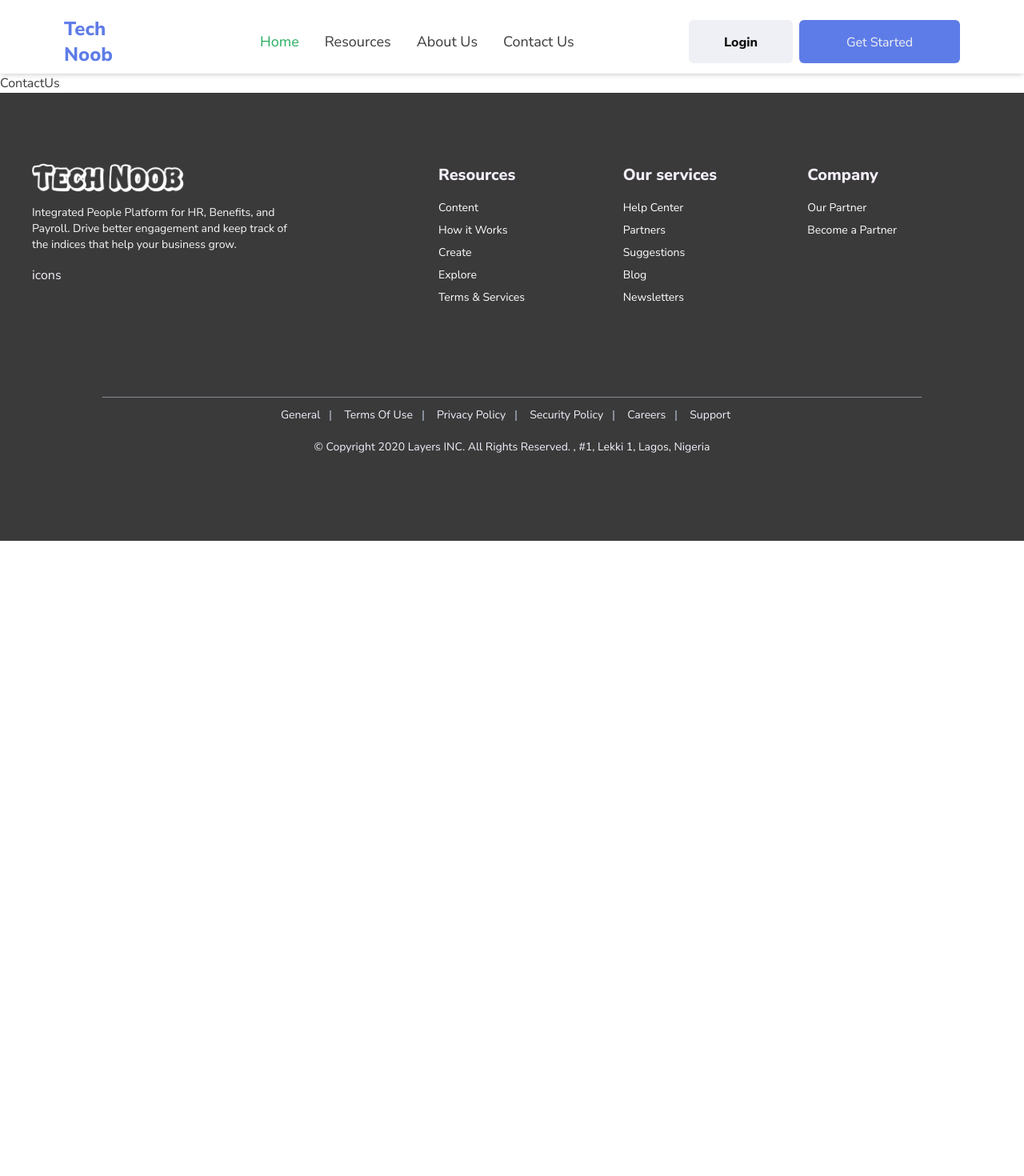
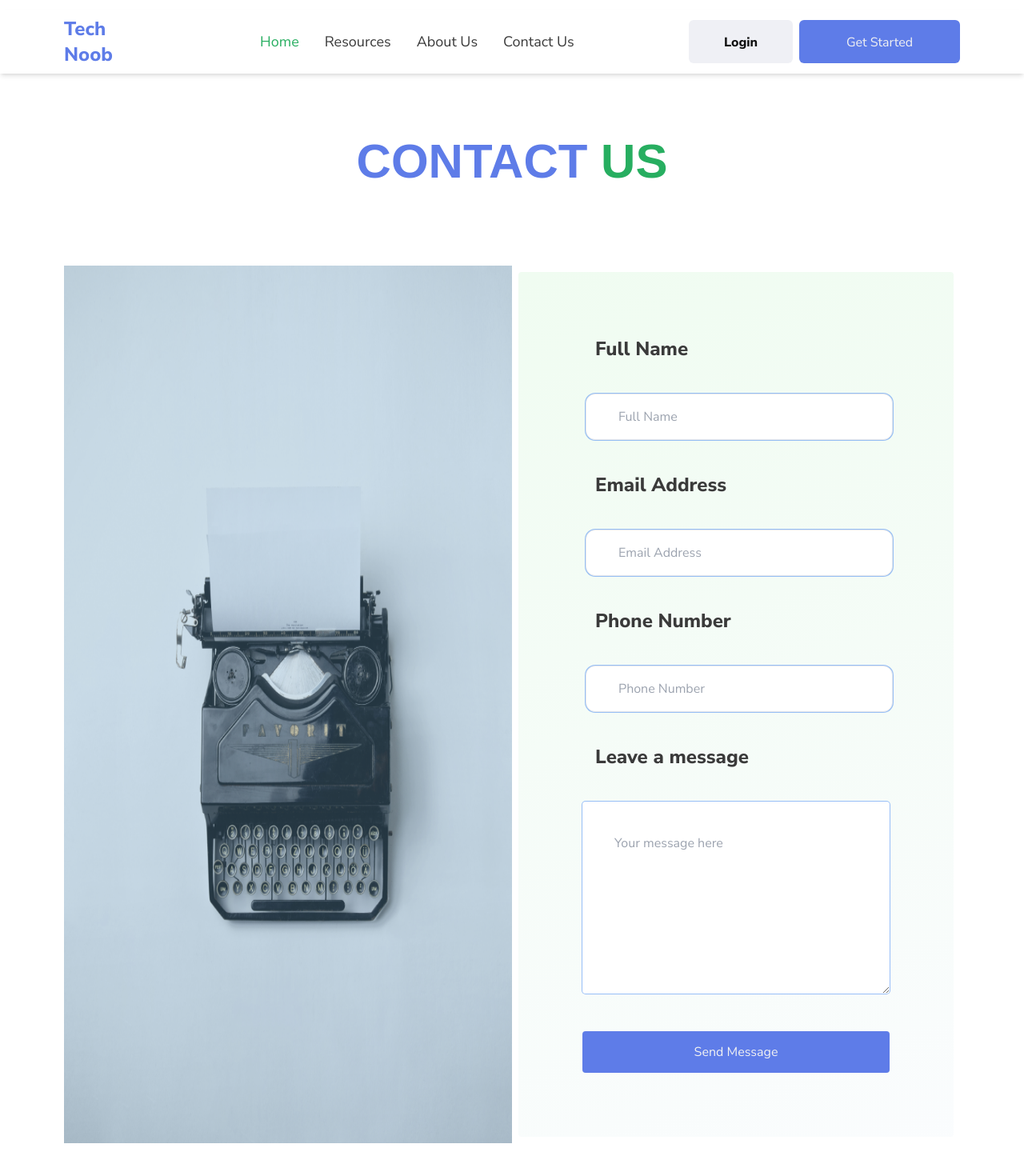
Before and after one commit to oluwatobiiloba/Technoob-Homebase, a React (Create React App) app in the folder Client/: page /Contact-Us in a window 1280 px wide. Shown: the top 1470 px of the page at 80% size. Before the commit the page ends 800 px from the top, so only its background shows below. Built offline with nearby package versions, Linux system fonts and the light colour scheme; a web font is replaced by a local one.

Commit message:
Contact us page is ready

```diff
--- a/Client/src/App.css
+++ b/Client/src/App.css
@@ -9,3 +9,8 @@
     font-family: 'Nunito Sans', sans-serif;
 
 }
+
+.bgcontact{
+    /* background-image: linear-gradient(120deg,  #dbf5df 100%, #F0F4FE 25%); */
+    background-image: linear-gradient(161.75deg, rgba(225, 249, 227, 0.5) 0.2%, rgba(240, 244, 254, 0.25) 109.04%);
+}
--- a/Client/src/pages/LandingPage/About/components/Footer.jsx
+++ b/Client/src/pages/LandingPage/About/components/Footer.jsx
@@ -11,7 +11,7 @@ const Footer = () => {
         </div>
         <form>
             <input type="text" placeholder='Enter your email address' className=' rounded m-1 border-tblue border px-10 py-4 italic' />
-            <button className=' rounded px-10 py-4 m-1 bg-tblue text-twhite'>Subscribe</button>
+            <button className=' rounded px-24 py-4 m-1 bg-tblue text-twhite'>Subscribe</button>
         </form>
     </footer>
   )
--- a/Client/src/pages/LandingPage/Contact/ContactUs.jsx
+++ b/Client/src/pages/LandingPage/Contact/ContactUs.jsx
@@ -1,8 +1,14 @@
-import React from 'react'
+import Header from './components/Header'
+import Form from './components/Form'
+import Footer from '../About/components/Footer'
 
 const ContactUs = () => {
   return (
-    <div>ContactUs</div>
+    <>
+    <Header/>
+    <Form/>
+    <Footer/>
+    </>
   )
 }
 
--- /dev/null
+++ b/Client/src/pages/LandingPage/Contact/components/Form.jsx
@@ -0,0 +1,21 @@
+import React from 'react'
+import img from '../img/quino-al-xhGMQ_nYWqU-unsplash 2.png'
+import Input from '../utility/Input'
+
+const Form = () => {
+  return (
+    <div className=' md:flex flex-auto w-screen block md:px-20 md:py-5 nun mb-20 justify-center'>
+        <img src={img} alt="" className=' md:block hidden w-[50%]' />
+        <form action="get" className='block bgcontact md:p-20 p-5 m-2 rounded md:w-[50%] '>
+            <Input name={'Full Name'}/>
+            <Input name={'Email Address'}/>
+            <Input name={'Phone Number'}/>
+            <label htmlFor="message" className=' text-2xl font-semibold py-10 px-4 ' >Leave a message</label><br/>
+            <textarea name="" placeholder='Your message here' className=' ring-1 rounded outline-none md:w-[100%] w-[100%] md:h-60 h-40 md:px-10 p-4 py-10 my-10' id="" cols="30" rows="10"></textarea>
+            <button className=' bg-tblue text-twhite py-[14px] lg:w-[100%] w-[100%] rounded'>Send Message</button>
+        </form>
+    </div>
+  )
+}
+
+export default Form
--- /dev/null
+++ b/Client/src/pages/LandingPage/Contact/components/Header.jsx
@@ -0,0 +1,11 @@
+import React from 'react'
+
+const Header = () => {
+  return (
+   <header className='uni text-center md:text-6xl text-3xl font-bold md:py-20 py-10'>
+    <span className=' text-tblue'>CONTACT</span><span className=' text-tgreen'> US</span>
+   </header>
+  )
+}
+
+export default Header
--- /dev/null
+++ b/Client/src/pages/LandingPage/Contact/utility/Input.jsx
@@ -0,0 +1,12 @@
+import React from 'react'
+
+const Input = ({ name }) => {
+  return (
+    <>
+    <label htmlFor="fullname" className=' text-2xl font-semibold py-10 px-4 ' >{name}</label><br/>
+    <input type="text" placeholder={name} className=' w-[100%] rounded-xl m-1 border px-10 py-4 my-10 outline-0 ring-1 bg-white' />
+    </>
+  )
+}
+
+export default Input
```
Also changed, not shown: Client/src/pages/LandingPage/Contact/img/quino-al-xhGMQ_nYWqU-unsplash 2.png (added).
